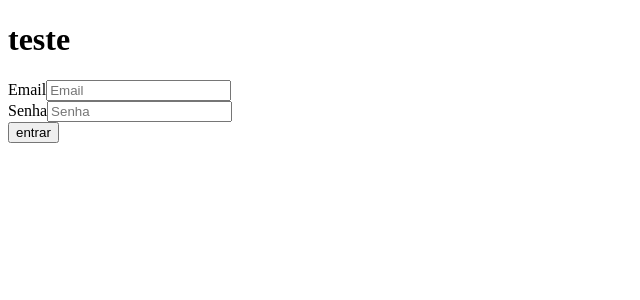
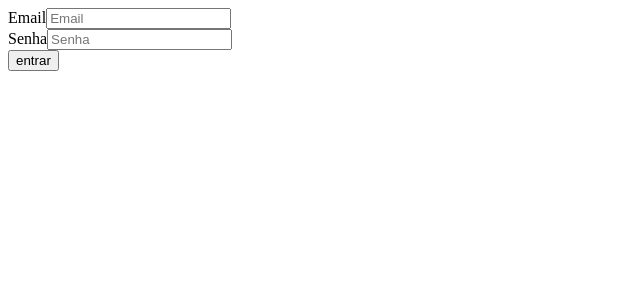
Before and after one commit to pedrogabrielbacili/Kenzie-Museu, a React (Vite) app: page /login in a window 1280 px wide. Shown: the top 300 px of the page, without its empty margins (0-640 px from the left). Built offline with nearby package versions, Linux system fonts and the light colour scheme.

Commit message:
criacoes dos formularios

```diff
--- a/src/Pages/Login/index.tsx
+++ b/src/Pages/Login/index.tsx
@@ -1,3 +1,3 @@
 import { LoginForm } from "../../components/Form/LoginForm";
 
-export const LoginPage=()=>(<><h1>teste</h1><LoginForm/></>)
+export const LoginPage=()=>(<LoginForm/>)
```
